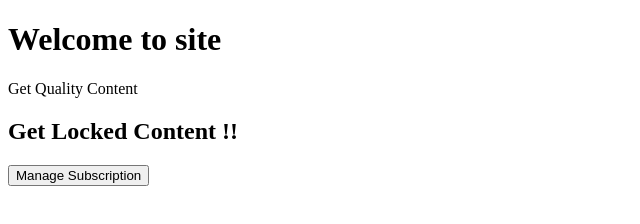
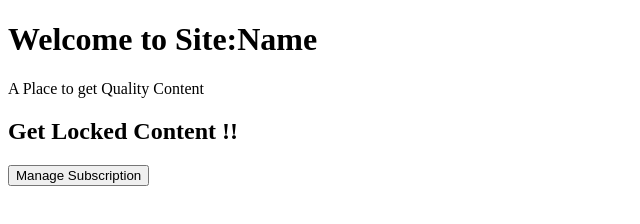
Before and after one commit to surajbahadur591/template-subscription-app, a website: page src/index.html in a window 1280 px wide. Shown: the whole page, without its empty margins (0-640 px from the left). Drawn offline with Linux system fonts and the light colour scheme.

Commit message:
documentation added

```diff
--- a/functions/premium-content.js
+++ b/functions/premium-content.js
@@ -1,6 +1,10 @@
+// a handler to display premium content
+
 exports.handler = async(event, context) => {
     const {user} = context.clientContext;
 
+    // if the user has matching plan
+    // premium -testing is the name of the plan
     if(!user || !user.app_metadata.roles.includes('Premium-testing')){
         return {
             statusCode: 402,
--- a/src/index.html
+++ b/src/index.html
@@ -1,47 +1,47 @@
+
 <!DOCTYPE html>
 <html lang="en">
 <head>
     <meta charset="UTF-8">
     <meta name="viewport" content="width=device-width, initial-scale=1.0">
-    <title>Log in</title>
-
+    <title>Site Name | Log in</title>
+    <!-- importing netlify identity widget -->
     <script type="text/javascript" src="https://identity.netlify.com/v1/netlify-identity-widget.js"></script>
 </head>
 <body>
 
-    <h1> Welcome to site</h1>
+    <h1> Welcome to Site:Name</h1>
 
-    <p>Get Quality Content</p>
+    <p>A Place to get Quality Content</p>
 
     <!-- <div data-netlify-identity-menu></div> -->
+    <!-- login and signup button, we can have both of them seperately, read the docs - netlify identity widget -->
+    <div data-netlify-identity-button></div>
 
-    <div data-netlify-identity-button></div>
+    <!-- display for current user role i.e, premium or free -->
     <pre></pre>
 
-
     <div id="premium"></div>
-
 
     <h2>
         Get Locked Content !!
     </h2>
+
+    <!-- link to stripe billing portal -->
     <button id="manage-sub"> Manage Subscription</button>
-
     <script>
 
-        // getting current user and roles
+        // getting current user and roles on first page load i.e, init()
         window.netlifyIdentity.on('init', (user) => {
             if(!user) return;
              window.netlifyIdentity.currentUser()
             .jwt(true)
             .then((token) => {
 
-
                 // const currentUser = window.netlifyIdentity.currentUser();
-
+                // spliting token into parts to get the current token string
                 const parts = token.split('.');
                 const currentUser = JSON.parse(atob(parts[1]));
-
 
                 console.log(currentUser);
 
@@ -49,8 +49,10 @@
                 // console.log(token1)
                 const roles =  currentUser.app_metadata.roles;
 
+                // displaying the role on the page after login
                 document.querySelector('pre').innerHTML = JSON.stringify(roles, null, 2);
 
+                // getting stripe billing portal link after fetching it from netlify / create manage link
                 function redirectToManage(){
                     fetch('/.netlify/functions/create-manage-link', {
                     method : 'POST',
@@ -64,10 +66,11 @@
                 })
 
                 }
+                // adding billing portal link to div
+                document.querySelector('#manage-sub').addEventListener('click', redirectToManage);
 
 
-                document.querySelector('#manage-sub').addEventListener('click', redirectToManage);
-
+                // premium content access
                 function getPremiumContent(){
 
                     fetch('/.netlify/functions/premium-content', {
@@ -92,9 +95,6 @@
 
             })
 
-
-
-
     </script>
 
 </body>
--- a/utils/fauna.js
+++ b/utils/fauna.js
@@ -1,5 +1,6 @@
 const fetch = require('node-fetch');
 
+// a simplified function to fetch data from fauna.com by passing required query/mutation and variables
 exports.faunaFetch = async ({query , variables}) => {
 
     return  await fetch("https://graphql.fauna.com/graphql", {
```
Also changed, not shown: functions/create-manage-link.js (+5 -32 lines), functions/handle-webhooks.js (+10 -7 lines), functions/identity-signup.js (+5 -2 lines), 1 other file.
